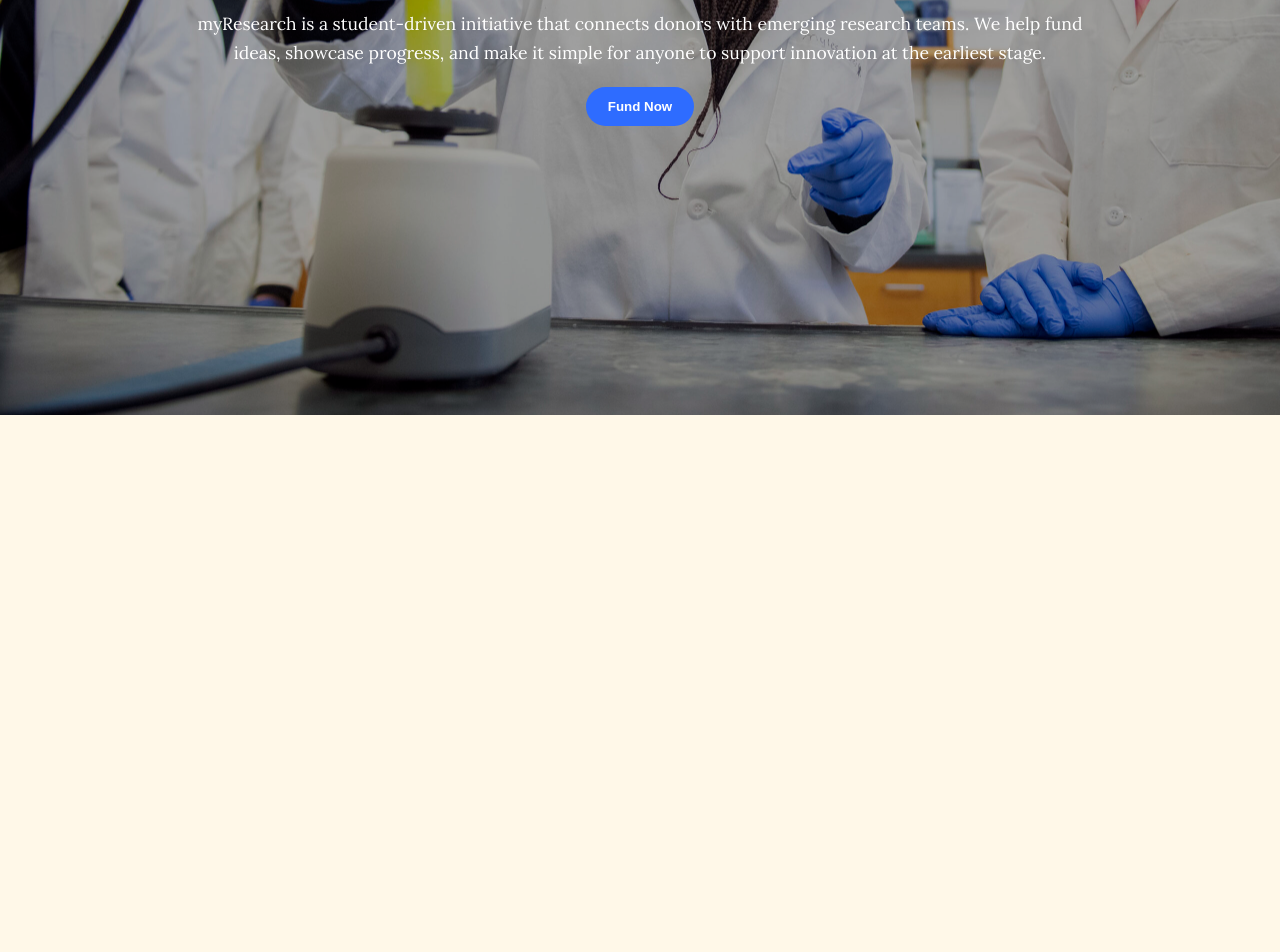
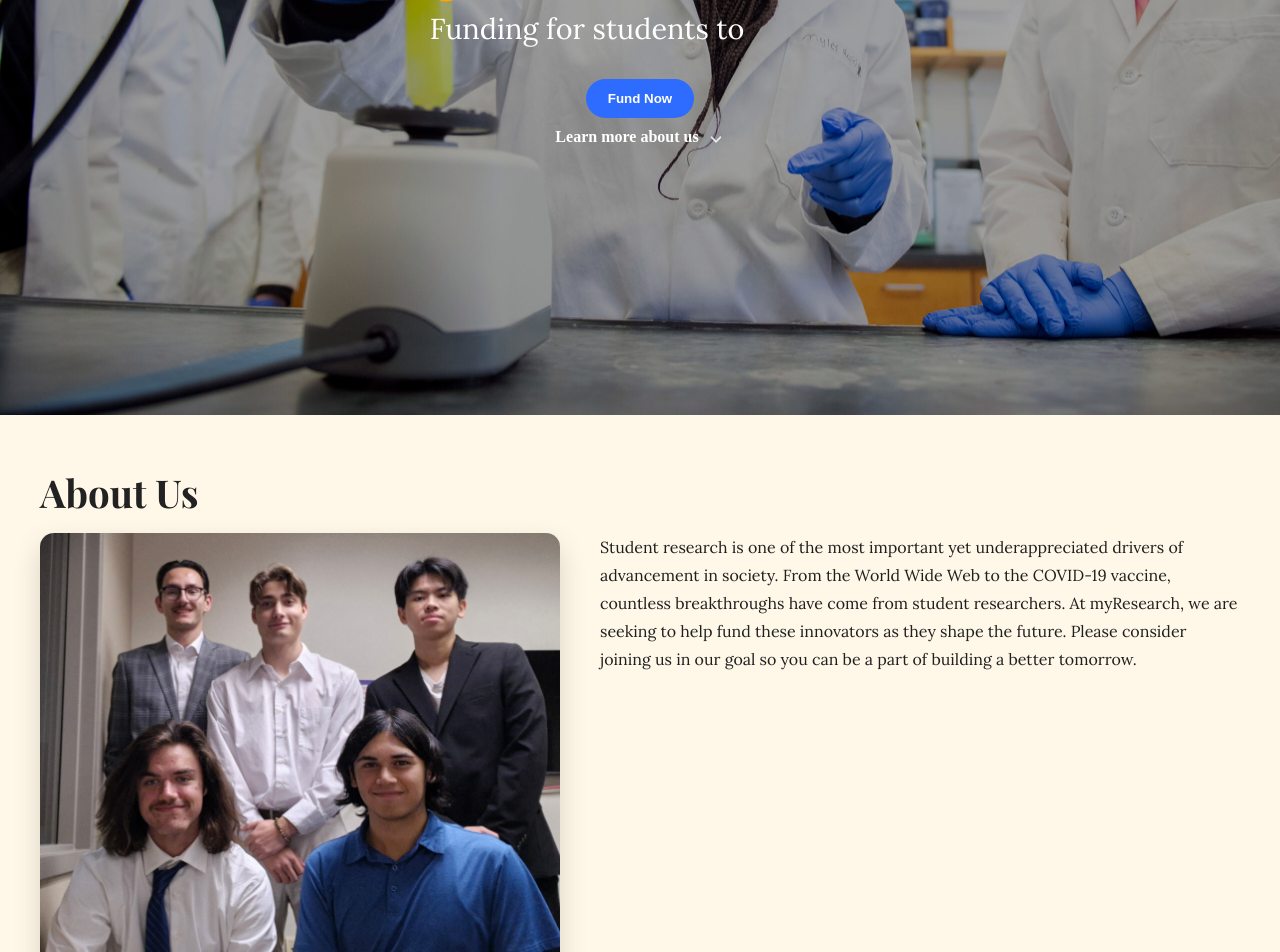
Before and after one commit to DaVinci523/SWEN261_Proj, an Angular app in the folder ufund-ui/: page /homepage in a window 1280 px wide. Shown: the part 460-1412 px from the top of the page. Before the commit the page ends 875 px from the top, so only its background shows below. Built offline with nearby package versions, Linux system fonts and the light colour scheme.

Commit message:
Homepage styling (wrong branch but works)

```diff
--- a/ufund-ui/src/app/home-page/home-page.css
+++ b/ufund-ui/src/app/home-page/home-page.css
@@ -26,7 +26,7 @@
   font-weight: 700;
   letter-spacing: .02em;
   font-family: "Playfair Display", serif;
-  font-size: clamp(2.75rem, 8vw, 5.5rem);
+  font-size: clamp(3.75rem, 9vw, 6.5rem);
   line-height: 1.05;
   color: orange;
 
@@ -59,7 +59,162 @@
 }
 .fund-now-button:hover { opacity: .92; }
 
+.dropping-texts {
+  display: inline-block;
+  position: relative;
+  width: 220px;
+  height: 1em;
+  vertical-align: -2px;
+  text-align: left;
+}
+
+.dropping-texts > span {
+  font-size: 0;
+  opacity: 0;
+  margin-left: -30px;
+  position: absolute;
+  font-weight: 300;
+  text-shadow: 0 2px 6px rgba(0,0,0,.35);
+}
+
+.dropping-texts > span:nth-child(1) { animation: roll 5s linear infinite 0s; }
+.dropping-texts > span:nth-child(2) { animation: roll 5s linear infinite 1s; }
+.dropping-texts > span:nth-child(3) { animation: roll 5s linear infinite 2s; }
+.description{
+  white-space: nowrap;
+  font-size: clamp(1.25rem, 2.6vw, 1.8rem); /* font size */
+}
+
+/* Move the WHOLE sentence right without changing the gap */
+.description .tagline{
+  display: inline-flex;
+  align-items: baseline;
+  gap: 0.3em;                 /* gap between prefix and rotating word */
+  transform: translateX(5rem); /* <-- increase to move farther right */
+}
+
+/* Rotating word controls (size + up/down) */
+.description .dropping-texts{
+  font-size: .9em;           /* <-- resize rotating word here */
+  transform: translateY(.17em); /* <-- move down/up (positive = down) */
+  margin-left: 0;             /* override any earlier margin-left */
+  width: 16ch;
+  height: 1em;
+  line-height: 1;
+  overflow: hidden;
+  contain: paint;
+}
+
+.description .dropping-texts > span{
+  position: absolute;
+  top: 0;
+  left: 0;
+  line-height: 1;
+}
+
+.home { overflow-x: hidden; }
+
+.dropping-texts > span:nth-child(4){
+  animation: rollHold 5s linear infinite 3s !important;
+}
+
+@keyframes roll {
+  0%   { font-size:0; opacity:0; margin-left:-30px; margin-top:0; transform: rotate(-25deg); }
+  3%   {                opacity:1; transform: rotate(0); }
+  5%   { font-size:inherit; opacity:1; margin-left:0; margin-top:0; }
+  20%  { font-size:inherit; opacity:1; margin-left:0; margin-top:0; transform: rotate(0); }
+  27%  { font-size:0; opacity:.5; margin-left:20px; margin-top:100px; }
+  100% { font-size:0; opacity:0; margin-left:-30px; margin-top:0; transform: rotate(15deg); }
+}
+
+@keyframes rollHold {
+  0%   { font-size:0; opacity:0; margin-left:-30px; margin-top:0; transform: rotate(-25deg); }
+  3%   {                opacity:1; transform: rotate(0); }
+  5%   { font-size:inherit; opacity:1; margin-left:0; margin-top:0; }
+  34%  { font-size:inherit; opacity:1; margin-left:0; margin-top:0; transform: rotate(0); } /* hold ~1.7s */
+  40%  { font-size:0; opacity:.0; margin-left:-30px; margin-top:0; transform: rotate(8deg); } /* fully gone by 5s */
+  100% { font-size:0; opacity:0; margin-left:-30px; margin-top:0; transform: rotate(8deg); }
+}
+
 @keyframes fadeUp {
   from { opacity: 0; transform: translateY(12px); }
   to   { opacity: 1; transform: translateY(0); }
 }
+
+.about{
+  background: #fff8e8;           /* matches your site bg */
+  color: #1f1f1f;
+}
+
+.about-inner{
+  max-width: 1200px;
+  margin: 56px auto 96px;
+  padding: 0 24px;
+}
+
+.about-heading{
+  margin: 0 0 20px;
+  font-family: "Playfair Display", serif;
+  font-weight: 700;
+  font-size: clamp(1.75rem, 3vw, 2.5rem);
+  line-height: 1.1;
+  text-align: left;
+  color: #222;
+}
+
+.about-grid{
+  display: grid;
+  grid-template-columns: minmax(280px, 520px) 1fr; /* image left, text right */
+  gap: 28px 40px;
+  align-items: start;
+}
+
+.about-photo{
+  width: 100%;
+  height: auto;
+  display: block;
+  border-radius: 14px;
+  box-shadow: 0 12px 28px rgba(0,0,0,.15);
+}
+
+.about-text{
+  margin: 0;
+  font-family: "Lora", serif;
+  font-size: clamp(1rem, 1.2vw, 1.1rem);
+  line-height: 1.75;
+}
+
+/* Stack on small screens */
+@media (max-width: 900px){
+  .about-grid{ grid-template-columns: 1fr; }
+  .about-heading{ text-align: center; }
+}
+
+.cta{
+  display: inline-flex;
+  flex-direction: column;
+  align-items: center;
+  gap: 10px;
+  margin-top: 6px;
+}
+
+/* hint styles */
+.scroll-hint{
+  display: inline-flex;
+  align-items: center;
+  gap: 8px;
+  color: #fff;
+  text-decoration: none;
+  font-weight: 600;
+  opacity: 0;
+  animation: fadeUp .8s ease-out .6s forwards;
+}
+.scroll-hint:hover{ opacity:.9; }
+.scroll-hint:focus-visible{ outline:2px solid #fff; outline-offset:4px; border-radius:8px; }
+
+.scroll-hint .chevron{
+  animation: bob 1.8s ease-in-out infinite;
+}
+@keyframes bob{ 0%,100%{transform:translateY(0)} 50%{transform:translateY(6px)} }
+
+#about{ scroll-margin-top: 80px; }
--- a/ufund-ui/src/app/home-page/home-page.html
+++ b/ufund-ui/src/app/home-page/home-page.html
@@ -3,15 +3,50 @@
 <div class="home">
   <div class="overlay"></div>
   <div class="content">
-    <h2 class="title">Vision Statement</h2>
-    <p class="description">
-      myResearch is a student-driven initiative that connects donors with emerging
-        research teams. We help fund ideas, showcase progress, and make it simple
-        for anyone to support innovation at the earliest stage.
-    </p>
-    <button class="fund-now-button" (click)="goToPage()">Fund Now</button>
+    <h2 class="title">myResearch</h2>
+      <p class="description">
+        <span class="tagline">
+          <span class="prefix">Funding for students to</span>
+          <span class="dropping-texts">
+            <span>research</span>
+            <span>innovate</span>
+            <span>build</span>
+            <span>lead</span>
+          </span>
+        </span>
+      </p>
+      <div class="cta">
+        <button class="fund-now-button" (click)="goToPage()">Fund Now</button>
+
+        <a class="scroll-hint"
+          href="#about"
+          (click)="scrollTo('about', $event)"
+          aria-label="Learn more about us">
+          <span>Learn more about us</span>
+          <svg class="chevron" width="18" height="18" viewBox="0 0 24 24" fill="none" aria-hidden="true">
+            <path d="M6 9l6 6 6-6" stroke="currentColor" stroke-width="2" stroke-linecap="round" stroke-linejoin="round"/>
+          </svg>
+        </a>
+      </div>
   </div>
 </div>
+
+<section class="about" id="about">
+  <div class="about-inner">
+    <h3 class="about-heading">About Us</h3>
+
+    <div class="about-grid">
+      <img class="about-photo" src="/images/swen-team-picture.jpg">
+
+      <p class="about-text">
+        Student research is one of the most important yet underappreciated drivers of advancement in society.
+        From the World Wide Web to the COVID-19 vaccine, countless breakthroughs have come from student
+        researchers. At myResearch, we are seeking to help fund these innovators as they shape the future.
+        Please consider joining us in our goal so you can be a part of building a better tomorrow.
+      </p>
+    </div>
+  </div>
+</section>
 
 <!--<section class="about">
   <div class="about-inner">
--- a/ufund-ui/src/app/home-page/home-page.ts
+++ b/ufund-ui/src/app/home-page/home-page.ts
@@ -32,4 +32,10 @@ export class HomePage {
   goToAdmin(){
      this.router.navigate(['/admin']);
   }
+
+  scrollTo(id: string, e?: Event) {
+    e?.preventDefault();
+    const el = document.getElementById(id);
+    el?.scrollIntoView({ behavior: 'smooth', block: 'start' });
+  }
 }
--- a/ufund-ui/src/app/login-page/login-page.ts
+++ b/ufund-ui/src/app/login-page/login-page.ts
@@ -18,7 +18,7 @@ export class LoginPage {
    * When the user clicks the login button, the username entered will store
    * into the user service and direct the user to their corresponding page
    */
-  onLogin(): void {
+  onLogin(skipConfirm: boolean = false): void {
     if (!this.username) {
       return;
     }
@@ -26,15 +26,17 @@ export class LoginPage {
       return;
     }
 
-    const proceed = window.confirm('Log in as "' + this.username + '"?');
-    if (!proceed) {
-      return;
+    if (!skipConfirm) {
+      const proceed = window.confirm('Log in as "' + this.username + '"?');
+      if (!proceed) {
+        return;
+      }
     }
+
 
     const ok = this.user.login(this.username, this.password);
 
     if (ok) {
-      alert('Welcome, ' + this.username + '!');
       const role = this.user.getCurrentUserRole();
       if (role === 'admin') {
         this.router.navigate(['/admin']);
@@ -68,7 +70,8 @@ export class LoginPage {
 
     const created = this.user.createUser(this.username, this.password);
     if (created) {
-      alert('Account created! You can now log in.');
+      alert('Account created! Logging you in now.');
+      this.onLogin(true);
     } else {
       alert('Account could not be created.');
     }
--- a/ufund-ui/src/styles.css
+++ b/ufund-ui/src/styles.css
@@ -2,5 +2,6 @@ html, body {
     height: 100%;
     margin: 0;
     background-color: #fff8e8;
+    scroll-behavior: smooth;
 }
 app-root { display:block; min-height:100%; }
```
